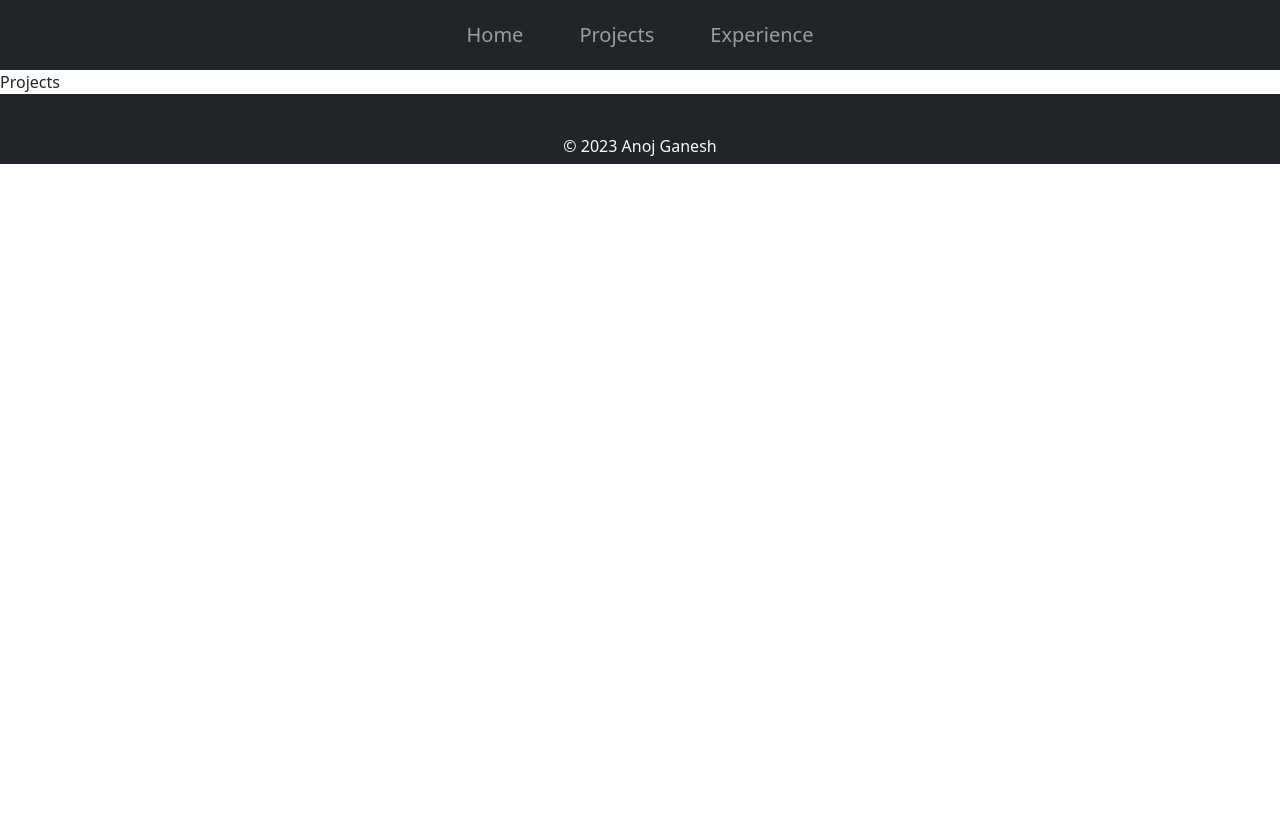
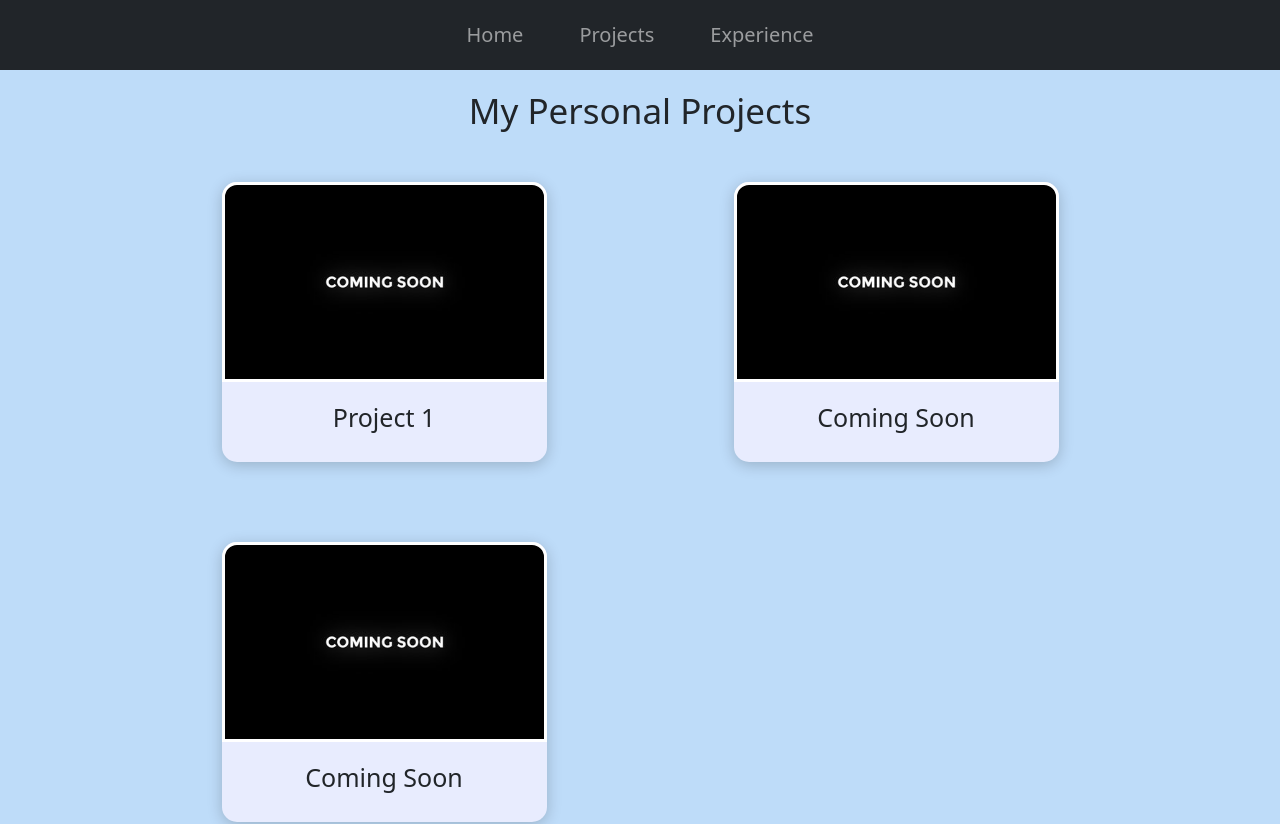
Before and after one commit to anojganesh/React-Portfolio, a React (Vite) app: page /projects in a window 1280 px wide. Shown: the top 824 px of the page. Before the commit the page ends 800 px from the top, so only its background shows below. Built offline with nearby package versions, Linux system fonts and the light colour scheme.

Commit message:
Add projectList and projectItems

```diff
--- a/src/App.css
+++ b/src/App.css
@@ -177,3 +177,99 @@
 .vertical-timeline-element {
     padding-bottom: 50px; /* Adjust the spacing as needed */
   }
+
+.projects {
+  width: 100%;
+  height: auto;
+  display: flex;
+  justify-content: center;
+  align-items: center;
+  flex-direction: column;
+  background-color: rgb(190, 220, 249);
+  padding-bottom: calc(100vh - 360px - 70px - 70px);
+}
+.projects .projectTitle {
+  text-align: center;
+  color: #3e497a;
+  font-size: 60px;
+  font-weight: bolder;
+}
+
+.projectList {
+  height: auto;
+  display: grid;
+  grid-template-columns: 1fr 1fr 1fr;
+  place-items: center;
+  width: 80vw;
+}
+
+/* MENU ITEM STYLING */
+
+.projectItem {
+  border-radius: 15px;
+  width: 325px;
+  height: 280px;
+  margin: 40px;
+  box-shadow: 0px 3px 15px rgba(0, 0, 0, 0.2);
+  text-align: center;
+  background-color: #e8ecfe;
+}
+.projectItem:hover {
+  box-shadow: 0px 3px 15px rgba(0, 0, 0, 0.5);
+  transition: 0.3s ease-in;
+  cursor: pointer;
+}
+
+.projectItem .bgImage {
+  border-top-left-radius: 15px;
+  border-top-right-radius: 15px;
+  width: 100%;
+  height: 200px;
+  background-position: center;
+  background-repeat: no-repeat;
+  background-size: cover;
+  border: 3px solid white;
+}
+
+.projectItem h1 {
+  font-size: 25px;
+}
+
+.projName{
+    padding-top: 20px;
+}
+
+.projTitle{
+    padding-top: 20px;
+    padding-bottom: 10px;
+    margin:auto;
+
+}
+
+@media only screen and (max-width: 1520px) {
+  .projectList {
+    grid-template-columns: 1fr 1fr;
+    margin-left: 0px;
+    margin-right: 0px;
+    margin: auto;
+  }
+  .projTitle{
+    font-size: 35px;
+  }
+}
+
+@media only screen and (max-width: 1010px) {
+  .projectList {
+    grid-template-columns: 1fr;
+  }
+}
+
+@media only screen and (max-width: 1010px) {
+  .projectList {
+    width: 100%;
+  }
+  .projectItem {
+    width: 300px;
+    height: 300px;
+  }
+}
--- /dev/null
+++ b/src/components/ProjectItem.tsx
@@ -0,0 +1,16 @@
+import React from "react";
+
+interface Props{
+    image: string;
+    name: string;
+}
+function ProjectItem({ image, name} : Props) {
+  return (
+    <div className="projectItem">
+      <div style={{backgroundImage: `url(${image})`}} className="bgImage"/>
+      <h1 className="projName">{name}</h1>
+    </div>
+  );
+}
+
+export default ProjectItem;
--- a/src/pages/Projects.tsx
+++ b/src/pages/Projects.tsx
@@ -1,8 +1,17 @@
-import React from 'react'
+import React from 'react';
+import ProjectItem from "../components/ProjectItem";
+import projcs from "../assets/proj99.png";
 
 function Projects() {
   return (
-    <div>Projects</div>
+    <div className="projects">
+      <h1 className="projTitle"> My Personal Projects</h1>
+        <div className="projectList">
+          <ProjectItem name="Project 1" image={projcs}/>
+          <ProjectItem name="Coming Soon" image={projcs}/>
+          <ProjectItem name="Coming Soon" image={projcs}/>
+        </div>
+    </div>
   )
 }
 
```
Also changed, not shown: src/assets/proj99.png (added).
